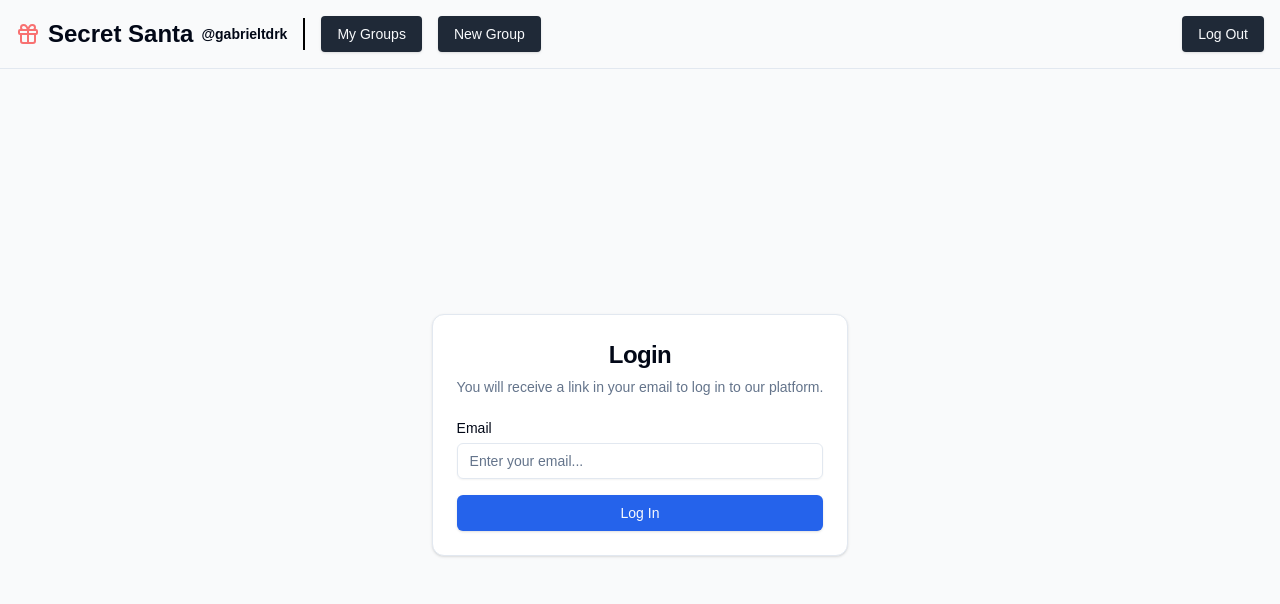
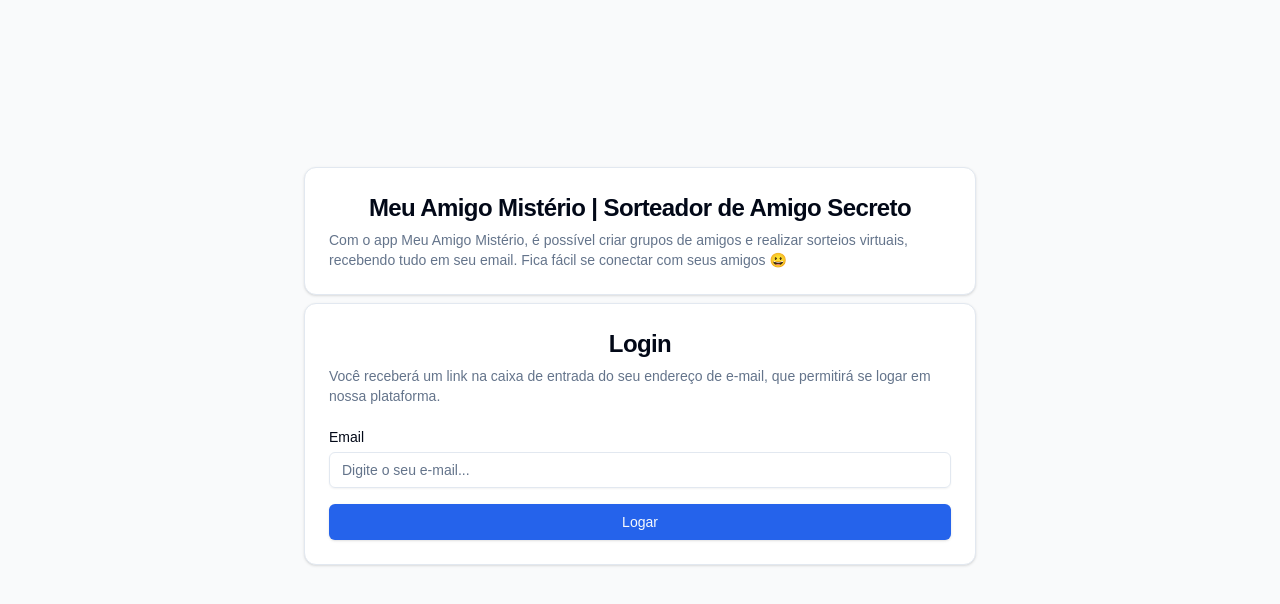
Before and after one commit to gabrieltdrk/nextjs-meu-amigo-misterio, a Next.js app: page /login in a window 1280 px wide. Shown: the top 604 px of the page. Built offline with nearby package versions, Linux system fonts and the light colour scheme.

Commit message:
undo lang to pt-br and fix bugs

```diff
--- a/next.config.ts
+++ b/next.config.ts
@@ -1,7 +1,13 @@
 import type { NextConfig } from "next";
 
+const isDev = `${process.env.DEV_MODE}`
+
 const nextConfig: NextConfig = {
-  basePath: '/projects/secret-santa',
+  basePath: '',
+  eslint: {
+    ignoreDuringBuilds: true,
+  },
+  assetPrefix: isDev ? undefined : 'https://nextjs-secret-santa.vercel.app'
 };
 
 export default nextConfig;
--- a/src/app/layout.tsx
+++ b/src/app/layout.tsx
@@ -4,8 +4,8 @@ import { Header } from "@/components/header";
 import { Toaster } from "@/components/ui/toaster";
 
 export const metadata: Metadata = {
-  title: "Secret Santa",
-  description: "Create group and make your Secret Santa even more fun!",
+  title: "Meu Amigo Mistério",
+  description: "Sorteador de amigo secreto - Faça do seu amigo secreto ainda mais divertido!",
 };
 
 export default function RootLayout({
@@ -15,7 +15,7 @@ export default function RootLayout({
 }>) {
 
   return (
-    <html lang="en">
+    <html lang="pt-br">
       <body className="bg-gray-50">
         <Header />
         {children}
--- a/src/components/header.tsx
+++ b/src/components/header.tsx
@@ -1,32 +1,36 @@
+'use client'
+
 import { Gift } from "lucide-react";
 import Link from "next/link";
 import { Button } from "./ui/button";
 import { signOut } from "@/app/(auth)/login/actions";
+import { usePathname } from 'next/navigation'
 
 export function Header() {
+    const pathname = usePathname();
+
     return (
-        <header className="border-b ">
+        <header className={`${pathname !== '/login' ? "border-b" : 'hidden'}`}>
             <div className="container mx-auto p-4">
                 <div className="flex justify-between">
                     <div className="flex items-center gap-4">
                         <Link href="/" className="text-2xl font-bold flex items-center gap-2">
-                            <Gift className="h-6 w-6 text-red-400" />
-                            <span>Secret Santa</span>
-                            <span className="text-sm">@gabrieltdrk</span>
+                            <Gift className="h-6 w-6 text-red-400 hover:h-7 hover:w-7 transition-all" />
+                            <span>Meu Amigo Mistério</span>
                         </Link>
                         <span className="border border-black h-8 select-none" />
                         <nav className="flex items-center gap-4">
-                            <Button asChild className="variant bg-gray-800 rounded-sm hover:bg-gray-600" >
-                                <Link href="/groups">My Groups</Link>
+                            <Button asChild className="variant bg-blue-600 rounded-md hover:bg-blue-500" >
+                                <Link href="/grupos">Meus Grupos</Link>
                             </Button>
-                            <Button asChild className="variant bg-gray-800 rounded-sm hover:bg-gray-600" >
-                                <Link href="/groups/new">New Group</Link>
+                            <Button asChild className="variant bg-blue-600 rounded-md hover:bg-blue-500" >
+                                <Link href="/grupos/novo">Novo Grupo</Link>
                             </Button>
                         </nav>
 
                     </div>
                     <nav>
-                        <Button onClick={signOut} className="variant bg-gray-800 rounded-sm hover:bg-gray-600">Log Out</Button>
+                        <Button onClick={signOut} className="variant bg-blue-600 rounded-sm hover:bg-blue-500">Sair</Button>
                     </nav>
 
                 </div>
--- a/src/components/login-form.tsx
+++ b/src/components/login-form.tsx
@@ -19,11 +19,24 @@ export function LoginForm() {
     )
 
     return (
-        <Card className="flex flex-col mx-auto max-w-md">
+        <div className="flex flex-col gap-2">
+
+            <Card className="flex flex-col mx-auto max-w-2xl">
+                <CardHeader>
+                    <CardTitle className="text-2xl text-center">Meu Amigo Mistério | Sorteador de Amigo Secreto</CardTitle>
+                    <CardDescription className="flex flex-col gap-2">
+                        Com o app Meu Amigo Mistério, é possível criar grupos de amigos e realizar sorteios virtuais, recebendo tudo em seu email. Fica fácil se conectar com seus amigos 😀
+                    </CardDescription>
+                </CardHeader>
+
+
+            </Card>
+
+            <Card className="flex flex-col mx-auto max-w-2xl">
                 <CardHeader>
                     <CardTitle className="text-2xl text-center"> Login </CardTitle>
                     <CardDescription className="">
-                You will receive a link in your email to log in to our platform.
+                        Você receberá um link na caixa de entrada do seu endereço de e-mail, que permitirá se logar em nossa plataforma.
                     </CardDescription>
                 </CardHeader>
                 <CardContent>
@@ -31,32 +44,33 @@ export function LoginForm() {
                         <div className="grid gap-4">
                             <div className="grid gap-2">
                                 <Label htmlFor="email">Email</Label>
-                            <Input id="email" type="email" name="email" placeholder="Enter your email..." required></Input>
+                                <Input id="email" type="email" name="email" placeholder="Digite o seu e-mail..." required></Input>
 
                             </div>
 
                             {state.success === true && (
                                 <Alert className="flex flex-col items-center">
-                                <AlertTitle className="text-green-600">Email sent!</AlertTitle>
-                                <AlertDescription>Check your inbox to access it.</AlertDescription>
+                                    <AlertTitle className="text-green-600">E-mail enviado!</AlertTitle>
+                                    <AlertDescription>Confire a sua caixa de entrada para ter acesso.</AlertDescription>
                                 </Alert>
                             )}
 
                             {state.success === false && (
                                 <Alert className="flex flex-col items-center">
                                     <AlertTitle className="text-red-600">E-mail não enviado!</AlertTitle>
-                                <AlertDescription>Please contact support.</AlertDescription>
+                                    <AlertDescription>Por favor, entre em contato com o suporte.</AlertDescription>
                                 </Alert>
                             )}
 
-                        <Button type="submit" className="w-full">
+                            <Button type="submit" className="w-full bg-blue-600 hover:bg-blue-500">
                                 {pending && <Loader className="animate-spin" />}
-                            Log In
+                                Logar
                             </Button>
                         </div>
                     </form>
                 </CardContent>
 
             </Card>
+        </div>
     )
 }
--- a/src/components/new-group-form.tsx
+++ b/src/components/new-group-form.tsx
@@ -7,7 +7,7 @@ import { Input } from "./ui/input"
 import { Button } from "./ui/button"
 import { Loader, Mail, Trash2 } from "lucide-react"
 import { Separator } from "./ui/separator"
-import { CreateGroup, CreateGroupState } from "@/app/groups/new/action"
+import { CreateGroup, CreateGroupState } from "@/app/grupos/novo/action"
 import { useToast } from "@/hooks/use-toast"
 
 interface Participant {
@@ -55,20 +55,19 @@ export function NewGroupForm({ loggedUser }: { loggedUser: { id: string, email:
     return (
         <Card className="w-full max-w-2xl mx-auto">
             <CardHeader>
-                <CardTitle>New Group</CardTitle>
-                <CardDescription>Invite your friends to join!</CardDescription>
+                <CardTitle>Novo Grupo</CardTitle>
+                <CardDescription>Convide os seus amigos para se juntar!</CardDescription>
             </CardHeader>
             <form action={formAction}>
                 <CardContent className="space-y-4">
                     <div className="space-y-2">
-                        <Label htmlFor="group-name">Group Name</Label>
+                        <Label htmlFor="group-name">Nome do Grupo</Label>
                         <Input
                             id="group-name"
                             name="group-name"
                             value={groupName}
                             onChange={(e) => setGroupName(e.target.value)}
-                            placeholder="Enter the group name...
-"
+                            placeholder="Informe o nome do grupo..."
                             required
                         />
                     </div>
@@ -77,19 +76,19 @@ export function NewGroupForm({ loggedUser }: { loggedUser: { id: string, email:
                     {participants.map((participant, index) => (
                         <div key={index} className="flex flex-col md:flex-row items-end space-y-4 md:space-y-0 md:space-x-4">
                             <div className="flex-grow space-y-2 w-full">
-                                <Label htmlFor={`name-${index}`}>Name</Label>
-                                <Input id={`name-${index}`} name="name" value={participant.name} placeholder="Enter the friend name..." required onChange={(e) => {
+                                <Label htmlFor={`name-${index}`}>Nome</Label>
+                                <Input id={`name-${index}`} name="name" value={participant.name} placeholder="Digite o nome do amigo..." required onChange={(e) => {
                                     updateParticipant(index, "name", e.target.value)
                                 }} />
                             </div>
                             <div className="flex-grow space-y-2 w-full">
-                                <Label htmlFor={`email-${index}`}>Email</Label>
+                                <Label htmlFor={`email-${index}`}>E-mail</Label>
                                 <Input
                                     id={`email-${index}`}
                                     name="email"
                                     value={participant.email}
                                     type="email"
-                                    placeholder="Enter your friend's email..."
+                                    placeholder="Digite o e-mail do amigo..."
                                     required
                                     disabled={participant.email === loggedUser.email}
                                     // readOnly={participant.email === loggedUser.email}
@@ -110,11 +109,11 @@ export function NewGroupForm({ loggedUser }: { loggedUser: { id: string, email:
                 <Separator className="my-4" />
                 <CardFooter className="flex flex-col md:flex-row justify-between space-y-4 md:space-y-0">
                     <Button type="button" variant="outline" onClick={addParticipant} className="w-full md:w-auto">
-                        Add new friend
+                        Adicionar novo amigo
                     </Button>
                     <Button className="flex items-center space-x-2 w-full md:w-auto">
                         <Mail className="w-3 h-3" />
-                        Create group and send emails!
+                        Criar grupo e enviar emails!
                         {pending && <Loader className="animate-spin" />}
                     </Button>
                 </CardFooter>
--- a/src/utils/supabase/middleware.ts
+++ b/src/utils/supabase/middleware.ts
@@ -15,7 +15,7 @@ export async function updateSession(request: NextRequest) {
                     return request.cookies.getAll()
                 },
                 setAll(cookiesToSet) {
-                    cookiesToSet.forEach(({ name, value, options }) => request.cookies.set(name, value))
+                    cookiesToSet.forEach(({ name, value }) => request.cookies.set(name, value))
                     supabaseResponse = NextResponse.next({
                         request,
                     })
```
Also changed, not shown: src/app/grupos/novo/action.ts (renamed from src/app/groups/new/action.ts, +5 -6 lines), tsconfig.json (+19 -5 lines), src/app/grupos/novo/page.tsx (renamed from src/app/groups/new/page.tsx), vercel.json (deleted). Lines whose indentation alone changed are shown as unchanged.
